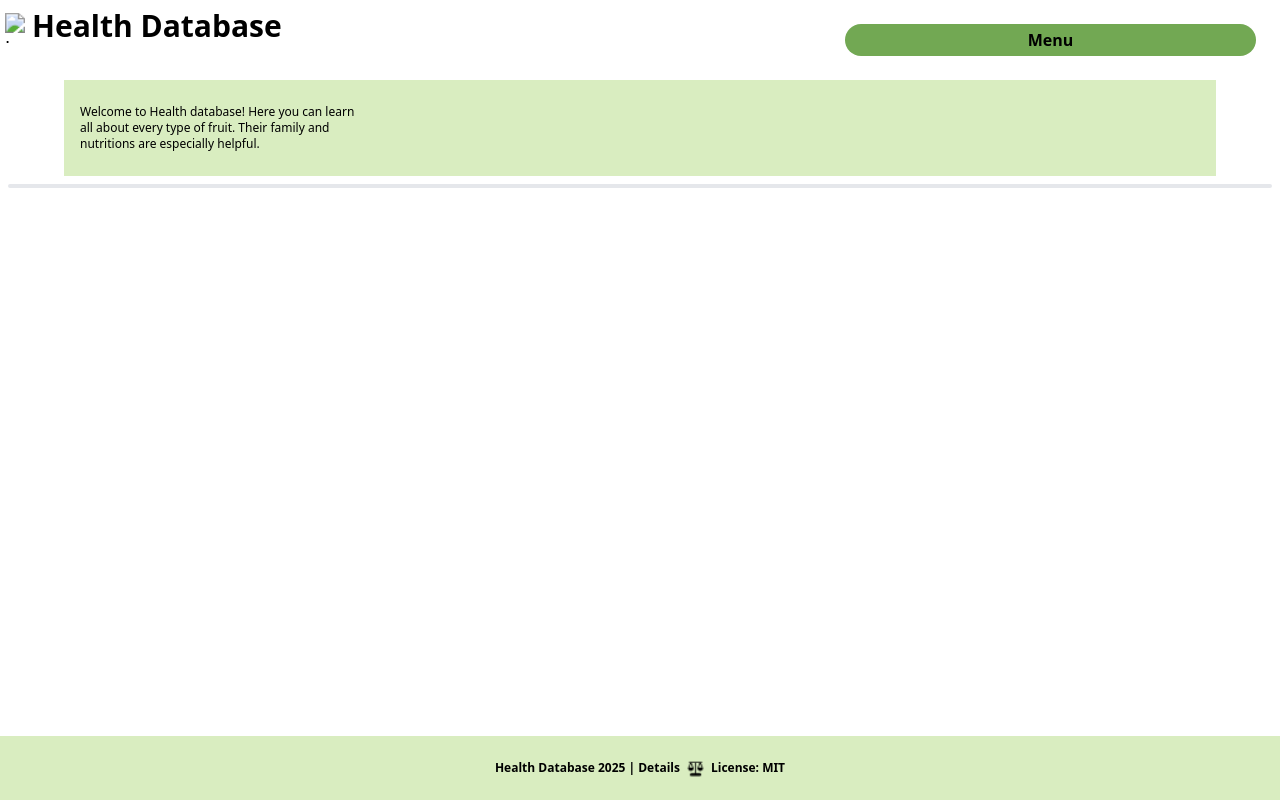
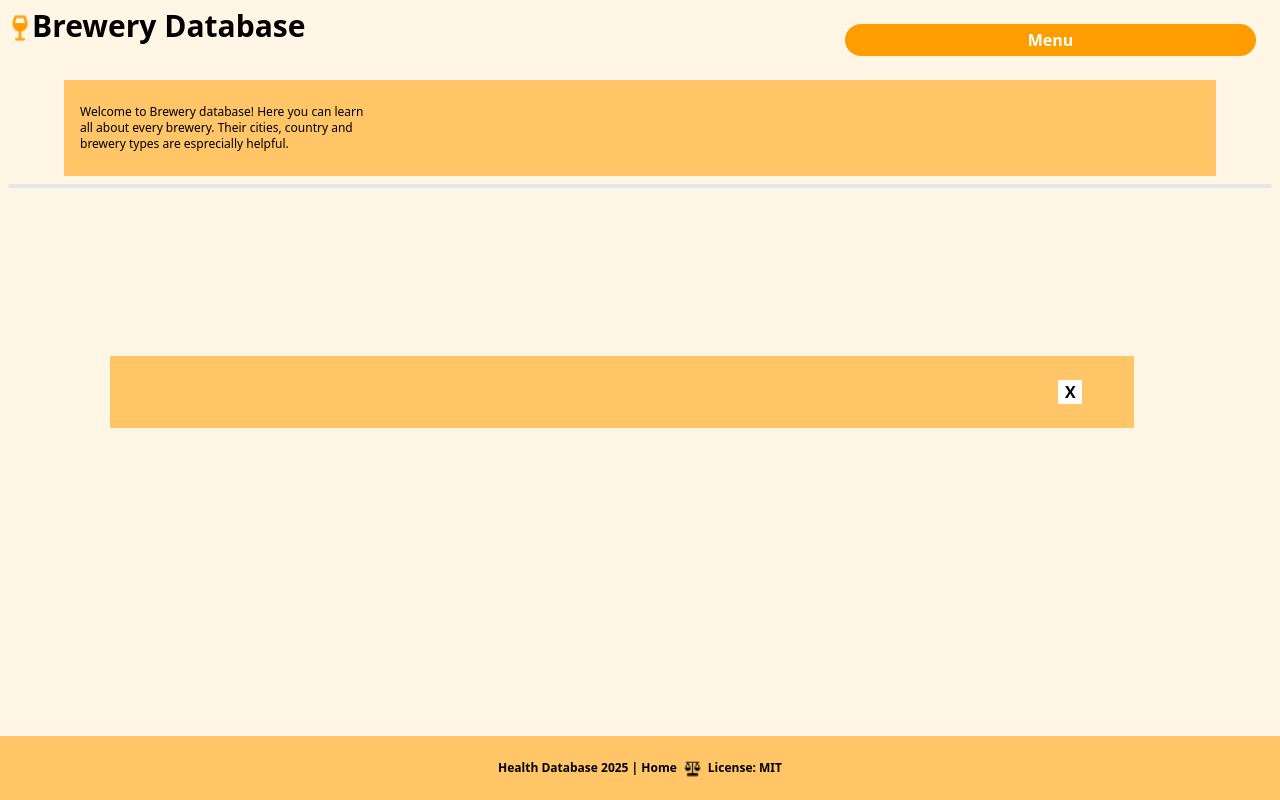
Before and after one commit to meike0143/BreweryDatabase, a website built with Vite: page details.html in a window 1280 px wide. Built offline with nearby package versions, Linux system fonts and the light colour scheme; no server answers.

Commit message:
Fixed design & started details

```diff
--- a/assets/js/main.js
+++ b/assets/js/main.js
@@ -20,9 +20,9 @@ async function init() {
  * Function to handle the request from the API
  */
 async function handleRequest() {
-  // const fruit = await getOne('random',selectedCollection, apiRoot);
+  // const brewery = await getOne(id,selectedCollection, apiRoot);
   const breweries = await getList(selectedCollection, apiRoot);
-  // console.log(fruit);
+  // console.log(brewery);
   console.log(breweries);
   update(breweries);
 }
@@ -38,10 +38,19 @@ function update(data) {
   // Create a new div to display the brewery details
   if (Array.isArray(breweries)) {
     breweries.forEach(brewery => {
-      const breweryDiv = document.createElement('div');
-      breweryDiv.className = 'bg-[#FFC567] w-[90] lg:w-[70%] h-14 p-3 pl-7 font-bold text-lg';
-      breweryDiv.innerHTML = `
-          <h2>${brewery.name}</h2>`;
+      const breweryDiv = document.createElement('section');
+      breweryDiv.className = 'bg-[#FFC567] h-auto w-[90%] text-left p-2 m-3 font-bold text-xs';
+      breweryDiv.innerHTML =
+      `<section class="flex flex-row">
+        <div class="basis-7/12">
+          <h2 class=" text-xs lg:text-3xl font-bold m-2 lg:m-0">${brewery.name}</h2>
+        </div>
+        <div class="basis-5/12">
+          <button class="bg-[#FF9D00] rounded-2xl w-32 h-6 p-2 lg:m-4 flex items-center justify-center">
+            <a class="text-center text-xs font-bold text-white" href="details.html">More Information</a>
+          </button>
+        </div>
+        </section>`;
       breweriesList.appendChild(breweryDiv);
     });
   } else {
--- a/breweryTypes.html
+++ b/breweryTypes.html
@@ -5,7 +5,7 @@
   <meta charset="UTF-8" />
   <meta name="viewport" content="width=device-width, initial-scale=1.0" />
   <link href="./assets/css/style.css" rel="stylesheet">
-  <title>Health Database - Fruit Families</title>
+  <title>Brewery Database - Brewery Types</title>
 </head>
 
 <body class="bg-[#FFF6E5]">
--- a/details.html
+++ b/details.html
@@ -5,31 +5,42 @@
   <meta charset="UTF-8" />
   <meta name="viewport" content="width=device-width, initial-scale=1.0" />
   <link href="./assets/css/style.css" rel="stylesheet">
-  <title>Health Database</title>
+  <title>Brewery Database - Details</title>
 </head>
 
-<body>
-  <main class="h-screen">
+<body class="bg-[#FFF6E5]">
+  <main>
     <header class="p-2 flex flex-row">
       <div class="basis-4/6 flex flex-row">
-        <img class="max-w-6 lg:scale-125 max-h-6 basis-1/6 mt-2" src="assets/img/mdi_leaf.jpg" alt="leaf">
-        <h1 class=" text-xl lg:text-3xl font-bold basis-5/6 m-2 lg:m-0">Health Database</h1>
+        <img class="max-w-6 lg:scale-125 max-h-6 basis-1/6 mt-2" src="assets/img/glass.png" alt="wine glass">
+        <h1 class=" text-xl lg:text-3xl font-bold basis-5/6 m-2 lg:m-0">Brewery Database</h1>
       </div>
-      <button class="basis-2/6 bg-[#72A853] rounded-2xl w-12 h-8 p-2 lg:m-4 flex items-center justify-center">
-        <a class="text-center font-bold" href="menu.html">Menu</a>
+      <button class="basis-2/6 bg-[#FF9D00] rounded-2xl w-12 h-8 p-2 lg:m-4 flex items-center justify-center">
+        <a class="text-center font-bold text-white" href="menu.html">Menu</a>
       </button>
     </header>
-    <section class="w-[90%] h-24 content-center relative left-[5%] p-4 bg-[#D9EDC0]">
-      <p class="text-xs w-72">Welcome to Health database! Here you can learn all about every type of fruit. Their family and nutritions are especially helpful. </p>
+    <section class="w-[90%] h-24 content-center relative left-[5%] p-4 bg-[#FFC567]">
+      <p class="text-xs w-72">Welcome to Brewery database! Here you can learn all about every brewery. Their cities, country and brewery types are esprecially helpful.</p>
     </section>
     <hr class="m-2 border-2 rounded-lg">
 
-    <footer class="bg-[#D9EDC0] h-16 fixed bottom-0 w-full flex items-center justify-center px-4">
-      <div class="flex items-center space-x-2 text-xs font-bold">
-        <span>Health Database 2025 | Details</span>
+    <article class="bg-[#FFC567] h-auto w-[80%] p-2 m-2 relative left-[8%] top-40">
+      <section class="flex flex-row">
+        <div class="basis-11/12" id="brewery"></div>
+        <div class="basis-1/12">
+          <button class="bg-white w-6 h-6 p-2 lg:m-4 flex items-center justify-center">
+            <a class="text-center text-md font-bold text-black" href="javascript:history.back()">X</a>
+          </button>
+        </div>
+        </section>
+    </article>
+
+    <footer class="bg-[#FFC567] h-16 fixed bottom-0 w-full flex items-center justify-center px-4">
+      <section class="flex items-center space-x-2 text-xs font-bold">
+        <span>Health Database 2025 | Home</span>
         <img class="max-w-6 max-h-6 lg:scale-125" src="assets/img/new_scales.png" alt="scales">
         <span>License: MIT</span>
-      </div>
+      </section>
     </footer>
   </main>
   <script type="module" src="./assets/js/main.js"></script>
--- a/index.html
+++ b/index.html
@@ -5,7 +5,7 @@
   <meta charset="UTF-8" />
   <meta name="viewport" content="width=device-width, initial-scale=1.0" />
   <link href="./assets/css/style.css" rel="stylesheet">
-  <title>Health Database</title>
+  <title>Brewery Database</title>
 </head>
 
 <body class="bg-[#FFF6E5]">
@@ -24,7 +24,7 @@
     </section>
     <hr class="m-2 border-2 rounded-lg">
 
-    <section id="breweries" class="grid grid-cols-1 gap-4 place-items-center">
+    <section id="breweries" class="grid grid-cols-1 place-items-center">
 
     </section>
 
--- a/menu.html
+++ b/menu.html
@@ -5,7 +5,7 @@
   <meta charset="UTF-8" />
   <meta name="viewport" content="width=device-width, initial-scale=1.0" />
   <link href="./assets/css/style.css" rel="stylesheet">
-  <title>Health Database - Menu</title>
+  <title>Brewery Database - Menu</title>
 </head>
 
 <body class="bg-[#FFF6E5]">
```
